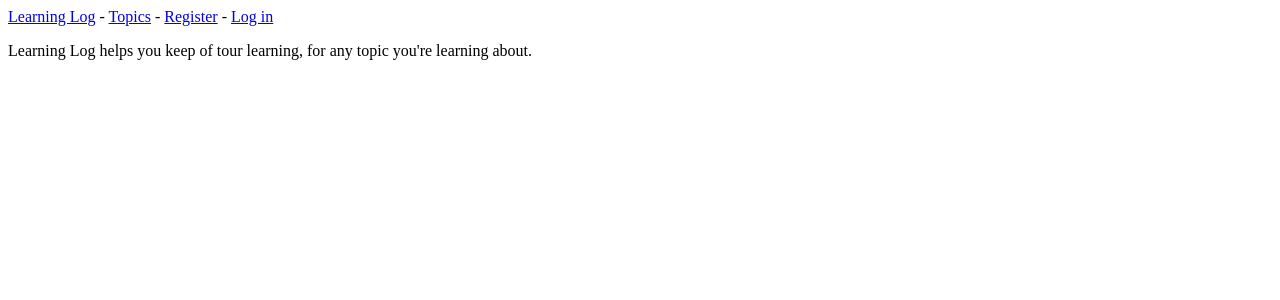
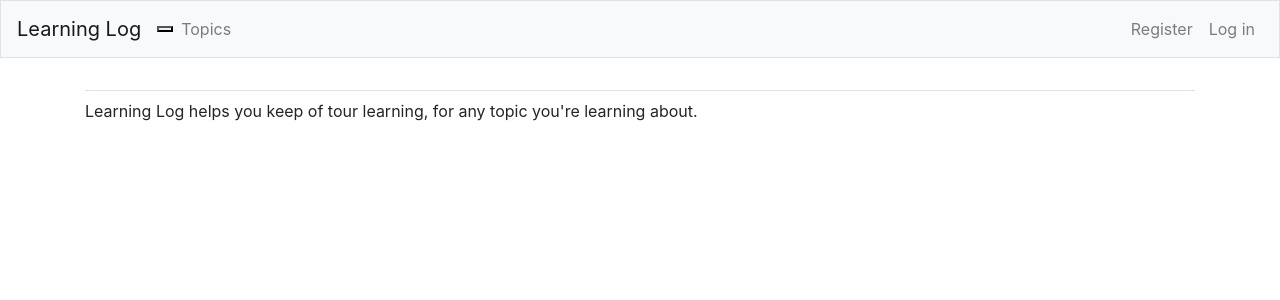
Before and after one commit to NikitHome/learning-log-app, a Django app: page / in a window 1280 px wide. Shown: the top 300 px of the page. Run offline with Django 3.2, Linux system fonts and the light colour scheme; some libraries are stand-ins or nearby versions.

Commit message:
Update base.html

```diff
--- a/learning_log/learning_logs/templates/learning_logs/base.html
+++ b/learning_log/learning_logs/templates/learning_logs/base.html
@@ -1,15 +1,78 @@
-<p>
-  <a href="{% url 'learning_logs:index' %}">Learning Log</a> -
-  <a href="{% url 'learning_logs:topics' %}">Topics</a> -
+{% load bootstrap4 %}
 
-    {% if user.is_authenticated %}
-      Hello, {{ user.username }}.
-      <a href="{% url 'users:logout' %}">Log out</a>
-    {% else %}
-      <a href="{% url 'users:register' %}">Register</a> -
-      <a href="{% url 'users:login' %}">Log in</a>
-    {% endif %}
+<!doctype html>
+<html lang="en">
 
-</p>
+  <head>
+    <meta charset="utf-8">
+    <meta name="viewport" content="width=device-width, initial-scale=1,
+      shrink-to-fit=no">
+    <title>
+      Learning Log
+    </title>
 
-{% block content %}{% endblock content %}
+    {% bootstrap_css %}
+    {% bootstrap_javascript jquery='full' %}
+  </head>
+
+  <body>
+    <nav class="navbar navbar-expand-md navbar-light bg-light mb-4 border">
+      <a class="navbar-brand" href="{% url 'learning_logs:index' %}">
+        Learning Log
+      </a>
+
+      <button class="navbar-toggle" type="button" data-toggle="collapse"
+        data-target="#navbarCollapse" aria-controls="navbarCollapse"
+        aria-expanded="false" aria-label="Toggle navigation">
+        <span class="navbar-toggle-icon"></span>
+      </button>
+
+      <div class="collapse navbar-collapse" id="navbarCollapse">
+        <ul class="navbar-nav mr-auto">
+          <li class="nav-item">
+            <a class="nav-link" href="{% url 'learning_logs:topics' %}">
+              Topics
+            </a>
+          </li>
+        </ul>
+
+        <ul class="navbar-nav ml-auto">
+          {% if user.is_authenticated %}
+            <li class="nav-item">
+              <span class="navbar-text">
+                Hello, {{ user.username }}!
+              </span>
+            </li>
+            <li class="nav-item">
+              <a class="nav-link" href="{% url 'users:logout' %}">
+                Log out
+              </a>
+            </li>
+          {% else %}
+            <li class="nav-item">
+              <a class="nav-link" href="{% url 'users:register' %}">
+                Register
+              </a>
+            </li>
+            <li class="nav-item">
+              <a class="nav-link" href="{% url 'users:login' %}">
+                Log in
+              </a>
+            </li>
+          {% endif %}
+        </ul>
+      </div>
+    </nav>
+
+    <main role="main" class="container">
+      <div class="pb-2 mb-2 border-bottom">
+        {% block page_header %}{% endblock page_header %}
+      </div>
+      <div>
+        {% block content %}{% endblock content %}
+      </div>
+    </main>
+
+  </body>
+
+</html>
```
